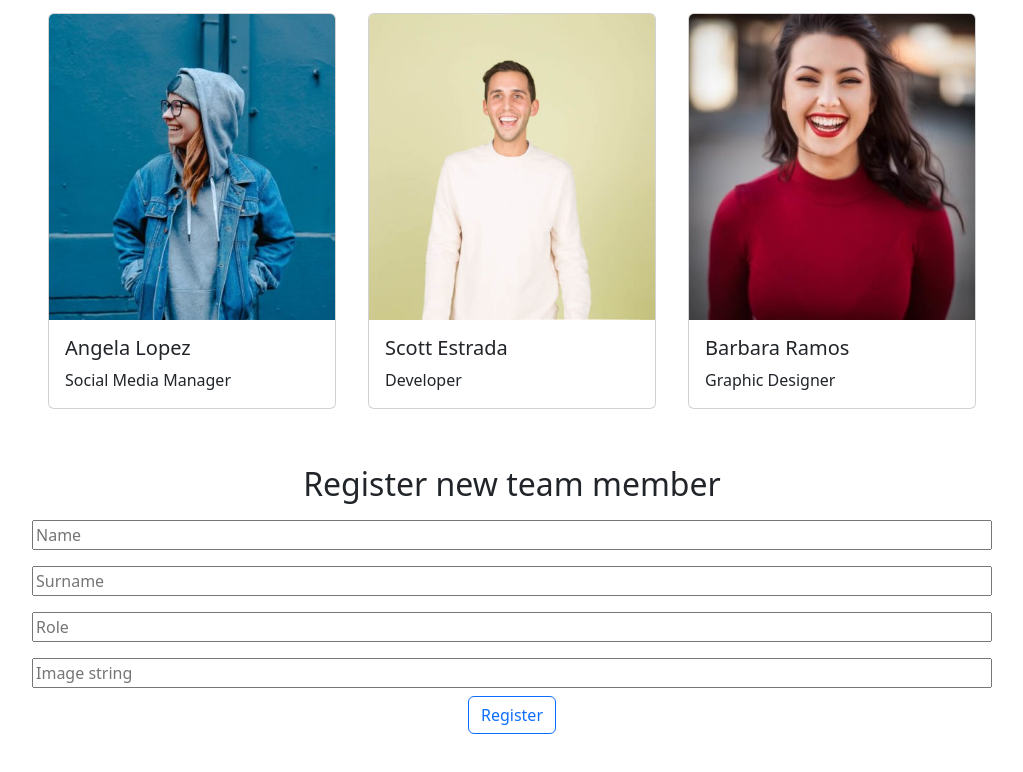
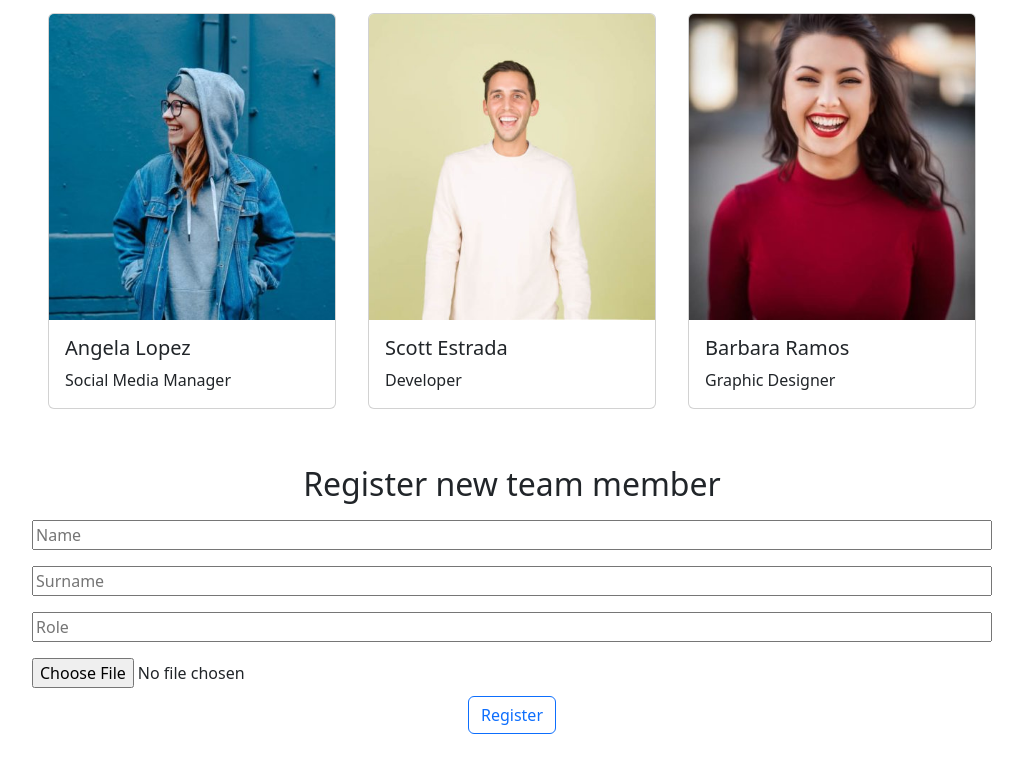
Before and after one commit to TomekWebDev/js-our-team, a plain HTML site: page index.html in a window 1280 px wide. Shown: the part 408-1180 px from the top of the page, without its empty margins (128-1151 px from the left). Drawn offline with nearby package versions, Linux system fonts and the light colour scheme.

Commit message:
inputs and pushing a file

```diff
--- a/index.html
+++ b/index.html
@@ -32,7 +32,7 @@
         <input class="w-75 my-2" type="text" id="name" placeholder="Name">
         <input class="w-75 my-2" type="text" id="surname" placeholder="Surname">
         <input class="w-75 my-2" type="text" id="role" placeholder="Role">
-        <input class="w-75 my-2" type="text" id="memberImage" placeholder="Image string">
+        <input type="file" class="w-75 my-2" id="memberImage">
         <button id="registerMemberBtn" class="btn btn-outline-primary" onclick="registerNewMember()">Register</button>
 
 
```
